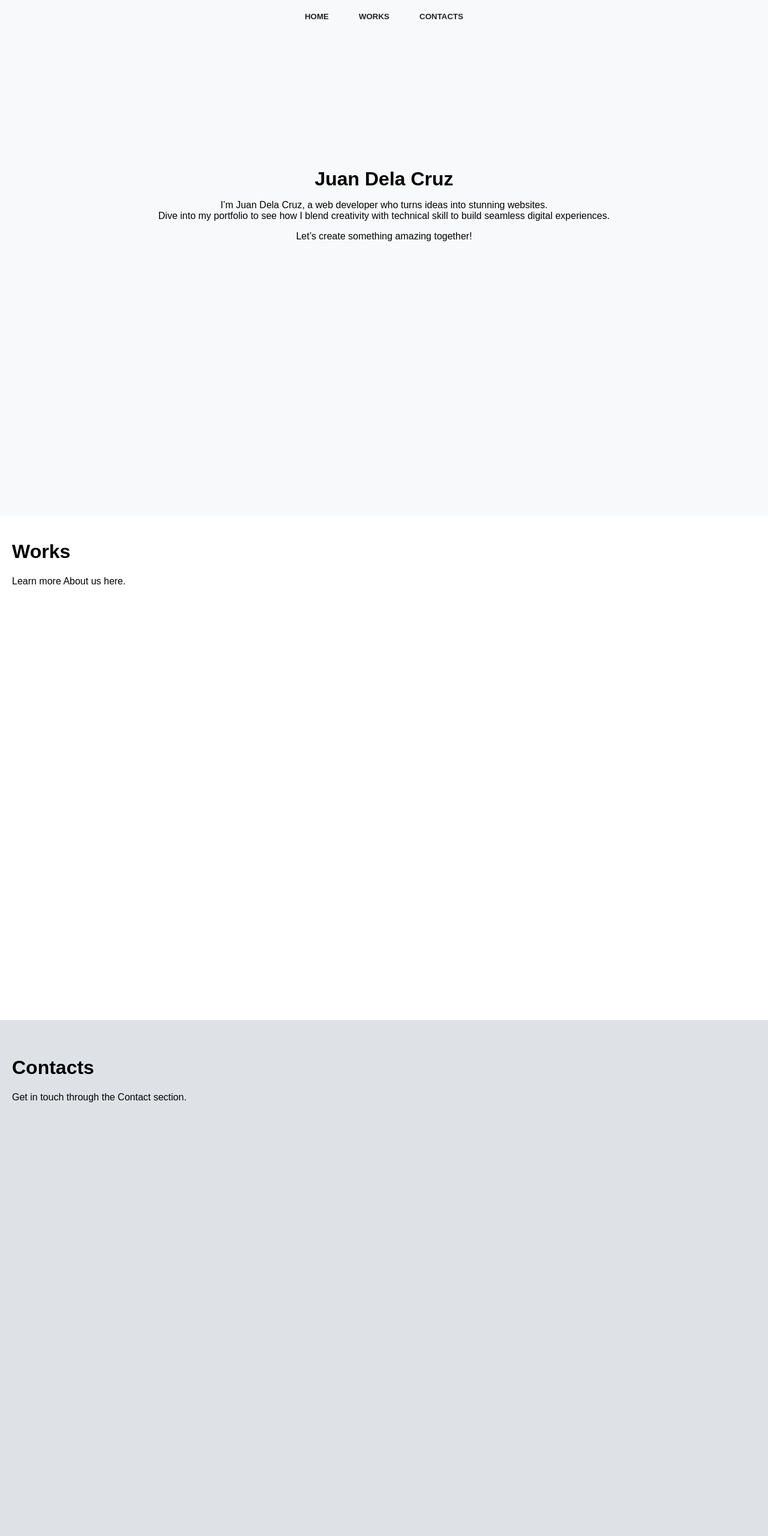
After one commit to engrpaim/My-portfolio, a PHP site: template views/Main.php in a window 1280 px wide. The commit adds this page. Shown: the whole page at 60% size. Run offline with PHP 8.4, Linux system fonts and the light colour scheme; the template is opened without the code that fills it, so the values that code supplies are empty.

Commit message:
09092024Portfolio

```diff
--- a/js/animations.js
+++ b/js/animations.js
@@ -5,8 +5,14 @@ function scrollToSection(sectionId) {
     isBeingused()
     document.getElementById(sectionId).scrollIntoView({
         behavior: 'smooth'
+
     });
-    isFunctionUsed = false;
+
+    setTimeout(() => {
+        isFunctionUsed = false;
+        console.log('After:', isFunctionUsed); // Outputs: After: false
+    }, 1000);
+
 }
 
 function getVisiblePercentage(element) {
@@ -22,18 +28,22 @@ function getVisiblePercentage(element) {
 }
 
 function handleScroll() {
+    if(isFunctionUsed == true)return;
     document.querySelectorAll('.section').forEach(section => {
 
         const visiblePercentage = getVisiblePercentage(section);
         console.log(`${section.id} is ${visiblePercentage.toFixed(2)}% visible.`);
-        if(isFunctionUsed == true)return;
-        if(visiblePercentage.toFixed(2) > 25 && visiblePercentage.toFixed(2) <55){
+        /*if(visiblePercentage.toFixed(2) > 25 && visiblePercentage.toFixed(2) <65){
 
             document.getElementById(section.id).scrollIntoView({
                 behavior: 'auto'
             });
 
-        }
+
+
+
+
+        }*/
 
     });
 }
@@ -46,5 +56,9 @@ if(isFunctionUsed == false){
     console.log('no');
 }else{
     console.log('yes');
+
 }
+
+
+
 }
--- a/styles/portfolio.css
+++ b/styles/portfolio.css
@@ -37,7 +37,8 @@ body {
 
 .navbar button {
   background-color: transparent;
-  color: black;
+  color: #212121;
+  font-weight: bold;
   border: none;
   padding: 10px 20px;
   margin: 0 5px;
@@ -45,7 +46,7 @@ body {
 }
 
 .navbar button:hover {
-  color: #305f7d;
+  color: #607d8b;
 }
 
 #homeContainer {
--- /dev/null
+++ b/views/404.php
@@ -0,0 +1 @@
+<?php echo "ERROR TANGA";
--- /dev/null
+++ b/views/Main.php
@@ -0,0 +1,43 @@
+<!DOCTYPE html>
+<html lang="en">
+
+<head>
+    <meta charset="UTF-8">
+    <meta name="viewport" content="width=device-width, initial-scale=1.0">
+    <title>PORTFOLIO</title>
+    <link rel="stylesheet" href="./styles/portfolio.css">
+    <style>
+        ::-webkit-scrollbar {
+            display: none;
+        }
+    </style>
+</head>
+
+<body>
+
+    <div class="navbar">
+        <button onclick="scrollToSection('home')">HOME</button>
+        <button onclick="scrollToSection('works')">WORKS</button>
+        <button onclick="scrollToSection('contact')">CONTACTS</button>
+
+    </div>
+
+    <div id="home" class="section">
+        <?php include('views/home.php'); ?>
+    </div>
+
+    <div id="works" class="section">
+        <h1>Works</h1>
+        <p>Learn more About us here.</p>
+    </div>
+
+    <div id="contact" class="section">
+        <h1>Contacts</h1>
+        <p>Get in touch through the Contact section.</p>
+    </div>
+
+    <script src="./js/animations.js"></script>
+
+</body>
+
+</html>
--- a/home.php
+++ b/views/home.php
@@ -3,7 +3,9 @@
     <p>I’m Juan Dela Cruz, a web developer who turns ideas into stunning websites.
         <br />Dive into my portfolio to see how I blend creativity with technical skill to build seamless digital experiences.
     </p>
+    <p>Let’s create something amazing together!</p>
 
-    <p>Let’s create something amazing together!</p>
+
 </div>
+
 <!-- TO SAVE!-->
```
Also changed, not shown: Router.php (added, +19 -0 lines), Routing_list.php (added, +23 -0 lines), index.php (+1 -37 lines), .htaccess (added), styles/hom-bg.jpg (added).
